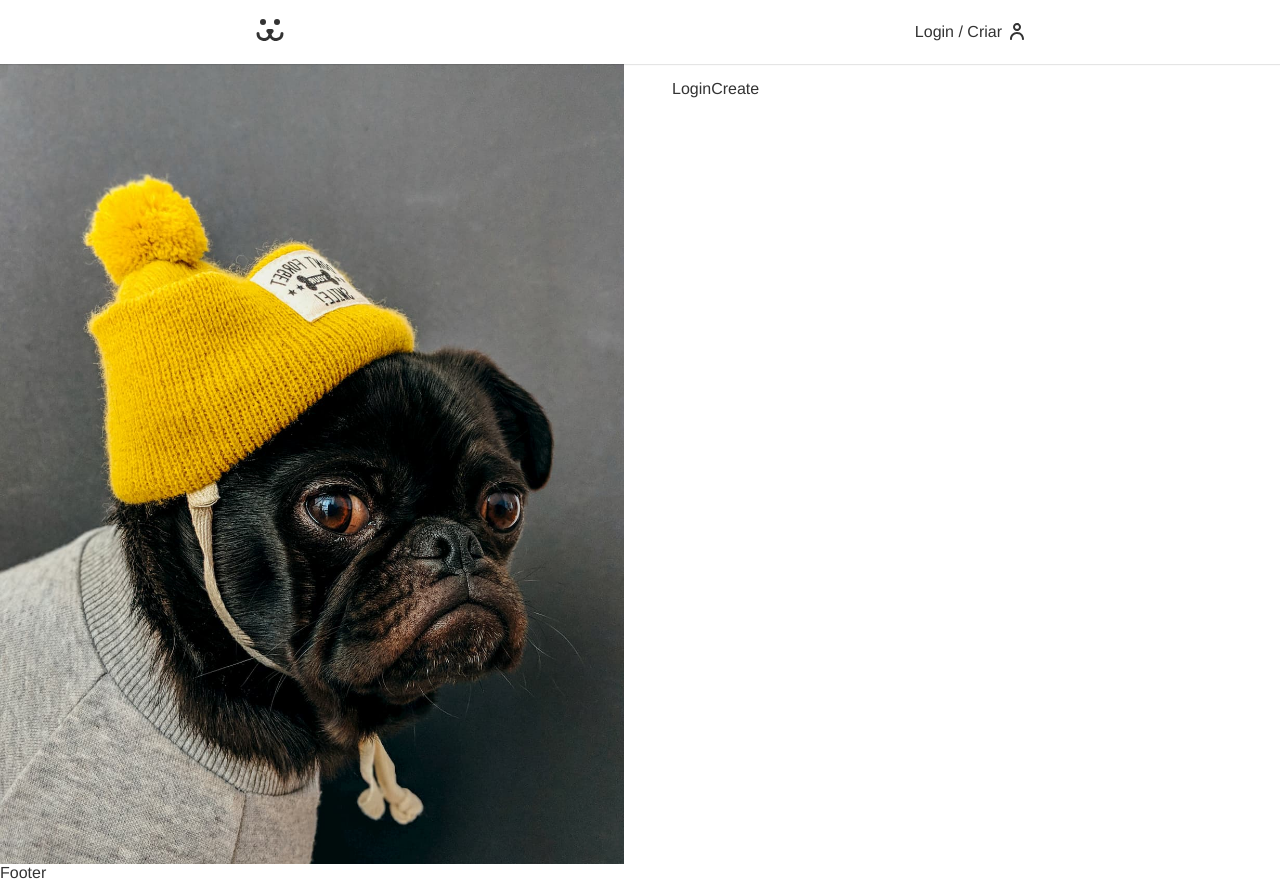
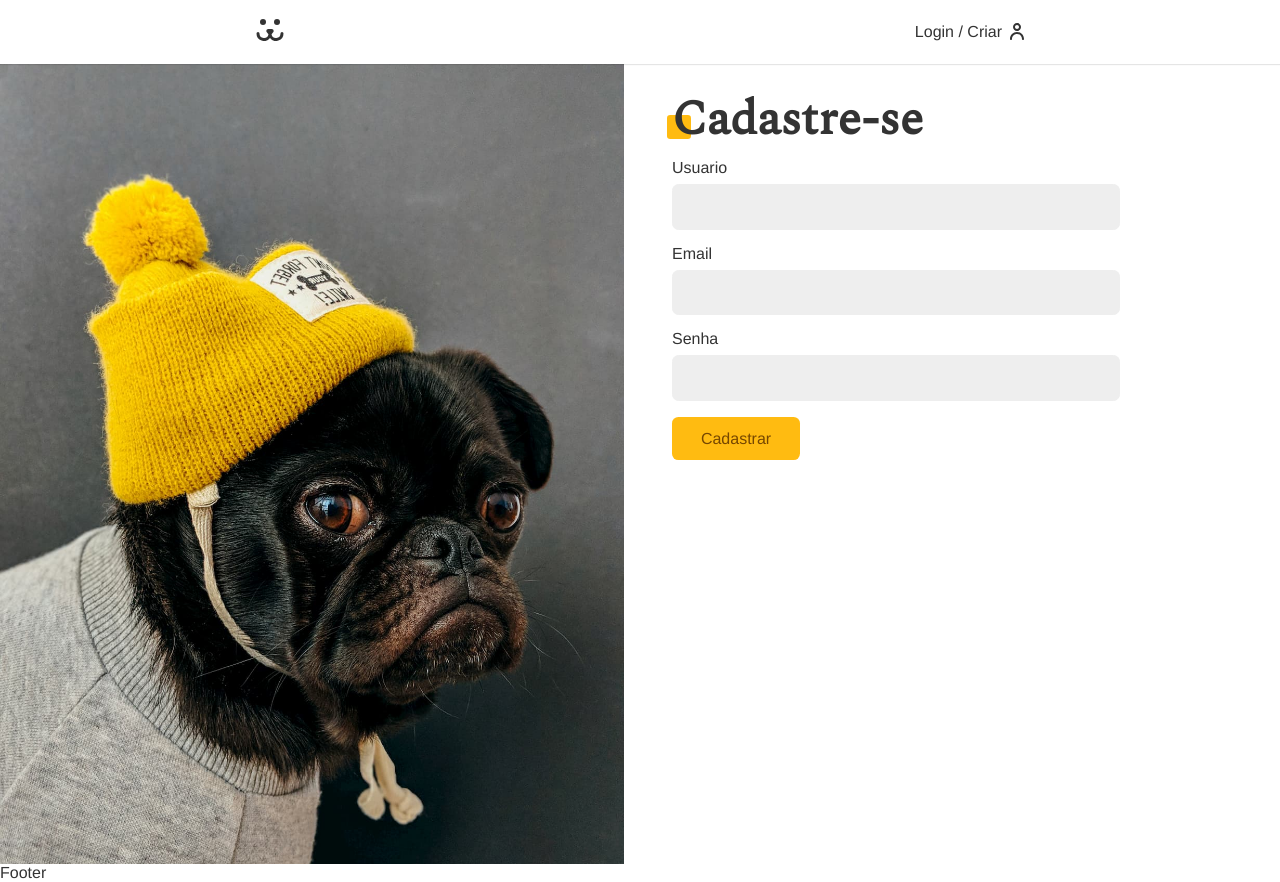
Before and after one commit to christiancordeiro/Dogs-react, a React app: page /login/criar in a window 1280 px wide. Built offline with nearby package versions, Linux system fonts and the light colour scheme; the HTML template or start-up script is replaced by a standard one.

Commit message:
Login criar

```diff
--- a/src/Components/Login/LoginCreate.jsx
+++ b/src/Components/Login/LoginCreate.jsx
@@ -1,8 +1,39 @@
-import React from 'react'
+import React, { useContext } from "react"
+import Input from "../Form/Input"
+import Button from "../Form/Button"
+import useForm from "../../Hooks/useForm"
+import { USER_POST } from "../../api"
+import { UserContext } from "../../UserContext"
 
 const LoginCreate = () => {
+  const username = useForm()
+  const email = useForm("email")
+  const password = useForm()
+
+  const { userLogin } = useContext(UserContext)
+
+  async function handleSubmit(e) {
+    e.preventDefault()
+    const { url, options } = USER_POST({
+      username: username.value,
+      email: email.value,
+      password: password.value,
+    })
+    const response = await fetch(url, options)
+    if (response.ok) userLogin(username.value, password.value)
+    console.log(response)
+  }
+
   return (
-    <div>LoginCreate</div>
+    <section className="animeLeft">
+      <h1 className="title">Cadastre-se</h1>
+      <form onSubmit={handleSubmit}>
+        <Input label="Usuario" type="text" name="usuario" {...username} />
+        <Input label="Email" type="email" name="email" {...email} />
+        <Input label="Senha" type="password" name="senha" {...password} />
+        <Button>Cadastrar</Button>
+      </form>
+    </section>
   )
 }
 
--- a/src/Hooks/useForm.jsx
+++ b/src/Hooks/useForm.jsx
@@ -4,18 +4,18 @@
   email: {
     regex:
       /^(([^<>()[\]\\.,;:\s@"]+(\.[^<>()[\]\\.,;:\s@"]+)*)|(".+"))@((\[[0-9]{1,3}\.[0-9]{1,3}\.[0-9]{1,3}\.[0-9]{1,3}\])|(([a-zA-Z\-0-9]+\.)+[a-zA-Z]{2,}))$/,
-    message: "Preencha um valor",
+    message: "Preencha um email válido",
+  },
+  password: {
+    regex: /^(?=.*\d)(?=.*[a-z])(?=.*[A-Z])[0-9a-zA-Z]{8,}$/,
+    message:
+      "A senha precisa ter 1 caracter maíusculo, 1 minúsculo e 1 digito. Com no mínimo 8 caracteres",
   },
 }
 
 const useForm = (type) => {
   const [value, setValue] = useState("")
   const [error, setError] = useState(null)
-
-  function onChange({ target }) {
-    if (error) validate(target.value)
-    setValue(target.value)
-  }
 
   function validate(value) {
     if (type === false) return true
@@ -31,6 +31,11 @@
     }
   }
 
+  function onChange({ target }) {
+    if (error) validate(target.value)
+    setValue(target.value)
+  }
+
   return {
     value,
     setValue,
--- a/src/api.js
+++ b/src/api.jsx
@@ -36,3 +36,16 @@
     },
   }
 }
+
+export function USER_POST(body) {
+  return {
+    url: API_URL + "/api/user",
+    options: {
+      method: "POST",
+      headers: {
+        "Content-Type": "application/json",
+      },
+      body: JSON.stringify(body),
+    },
+  }
+}
```
